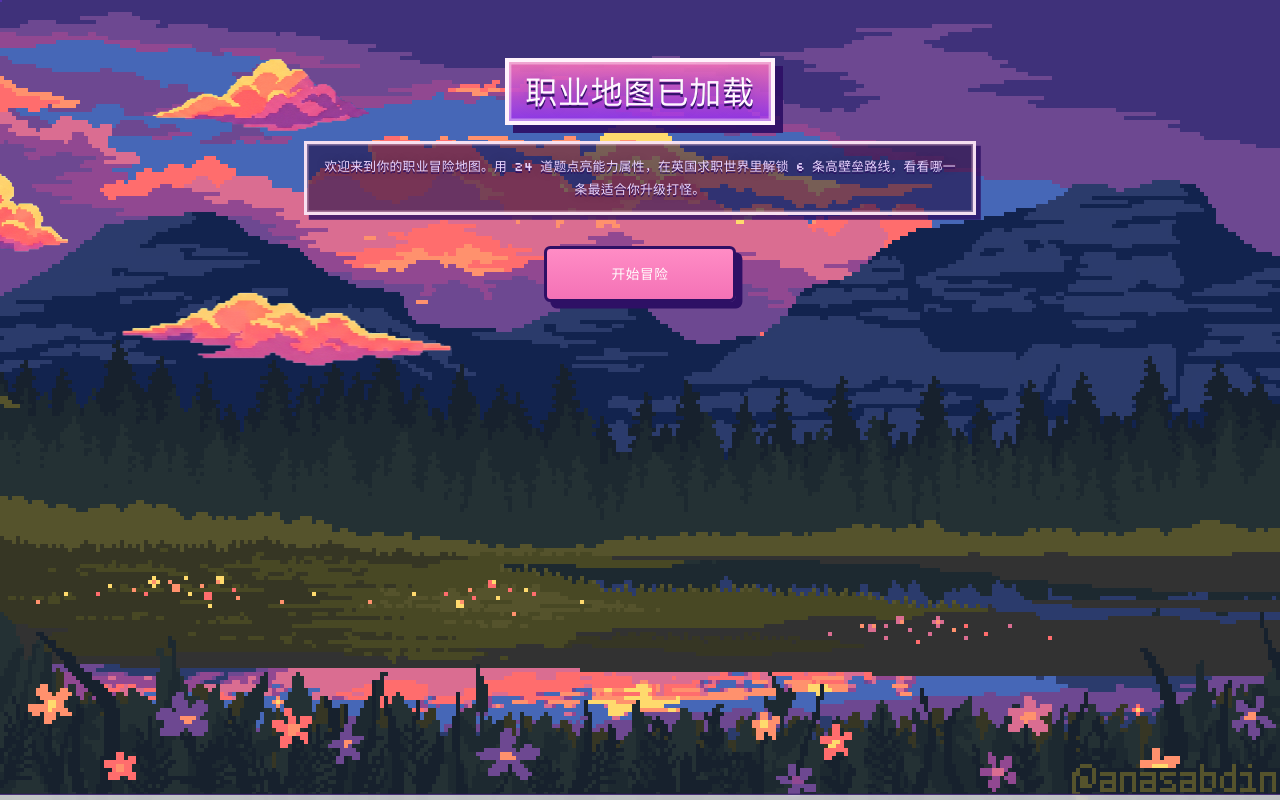
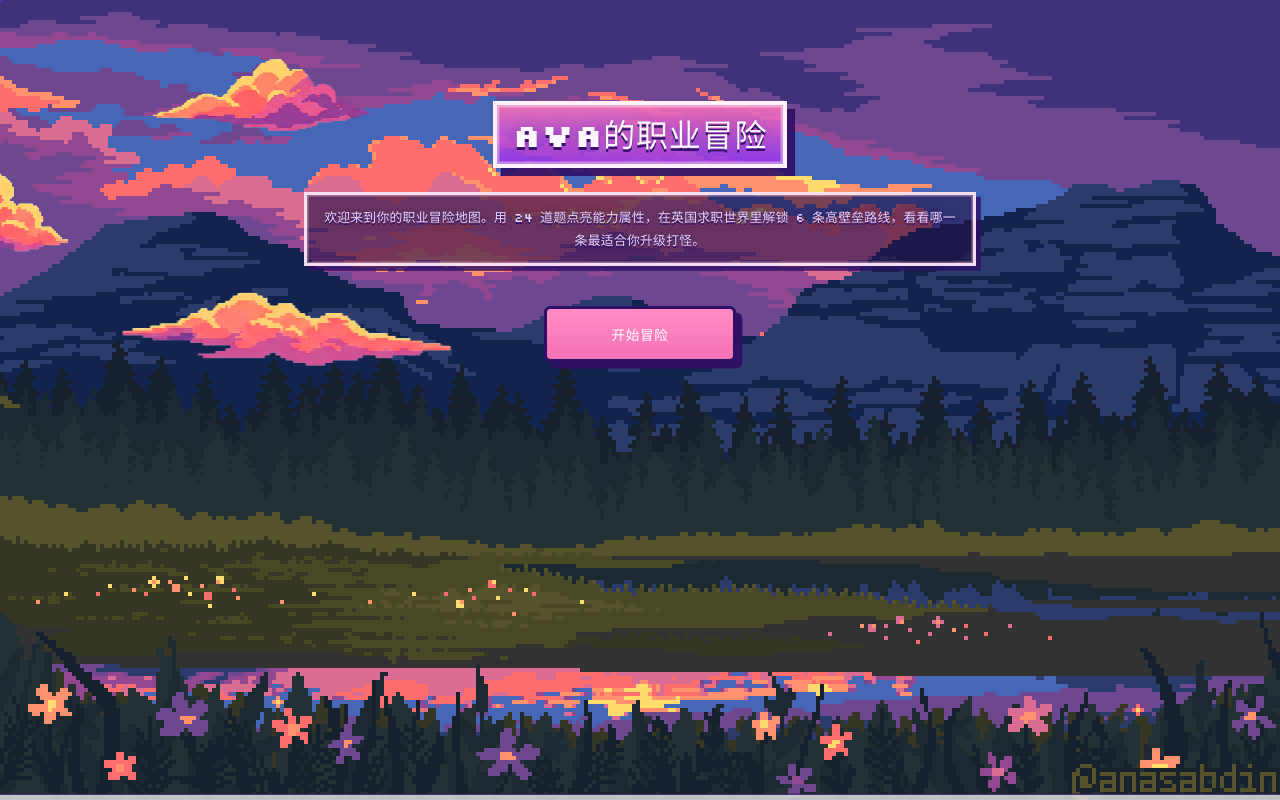
Before and after one commit to MasterFrancis/Career_Ava, a React (Vite) app: page / in a window 1280 px wide. Built offline with nearby package versions, Linux system fonts and the light colour scheme; a small style sheet from the web is missing; a web font is replaced by a local one.

Commit message:
feat: Build Career Report Web App
Co-authored-by: traeagent <traeagent@users.noreply.github.com>

```diff
--- a/src/index.css
+++ b/src/index.css
@@ -1149,12 +1149,12 @@ details[open] .accordionChevron {
 }
 
 .homeHero {
-  padding: 6px 0;
+  padding: 34px 0 12px;
 }
 
 .homeHeroGrid {
   background: transparent;
-  padding: 20px 0;
+  padding: 40px 0 24px;
   display: grid;
   grid-template-columns: 1fr;
   gap: 24px;
@@ -1165,6 +1165,7 @@ details[open] .accordionChevron {
   flex-direction: column;
   align-items: center;
   text-align: center;
+  padding-top: 20px;
 }
 
 @media (max-width: 920px) {
@@ -1174,7 +1175,7 @@ details[open] .accordionChevron {
 }
 
 .homeTitle {
-  margin: 14px 0 0;
+  margin: 0;
   display: inline-block;
   font-family: var(--pixel-cjk);
   letter-spacing: 1px;
@@ -1204,7 +1205,7 @@ details[open] .accordionChevron {
 }
 
 .homeSub {
-  margin-top: 20px;
+  margin-top: 30px;
   font-family: var(--pixel-cjk);
   color: rgba(255, 247, 255, 0.96);
   font-size: 16px;
@@ -1229,7 +1230,7 @@ details[open] .accordionChevron {
   flex-wrap: wrap;
   align-items: center;
   justify-content: center;
-  margin-top: 22px;
+  margin-top: 34px;
 }
 
 .homePixelBtn {
--- a/src/pages/WelcomePage.tsx
+++ b/src/pages/WelcomePage.tsx
@@ -20,7 +20,7 @@ export function WelcomePage() {
     <div className="homeHero">
       <div className="homeHeroGrid">
         <div className="homeHeroLeft">
-          <h1 className="homeTitle">职业地图已加载</h1>
+          <h1 className="homeTitle">Ava的职业冒险</h1>
           <p className="homeSub">
             欢迎来到你的职业冒险地图。用 24 道题点亮能力属性，在英国求职世界里解锁 6 条高壁垒路线，看看哪一条最适合你升级打怪。
           </p>
```
